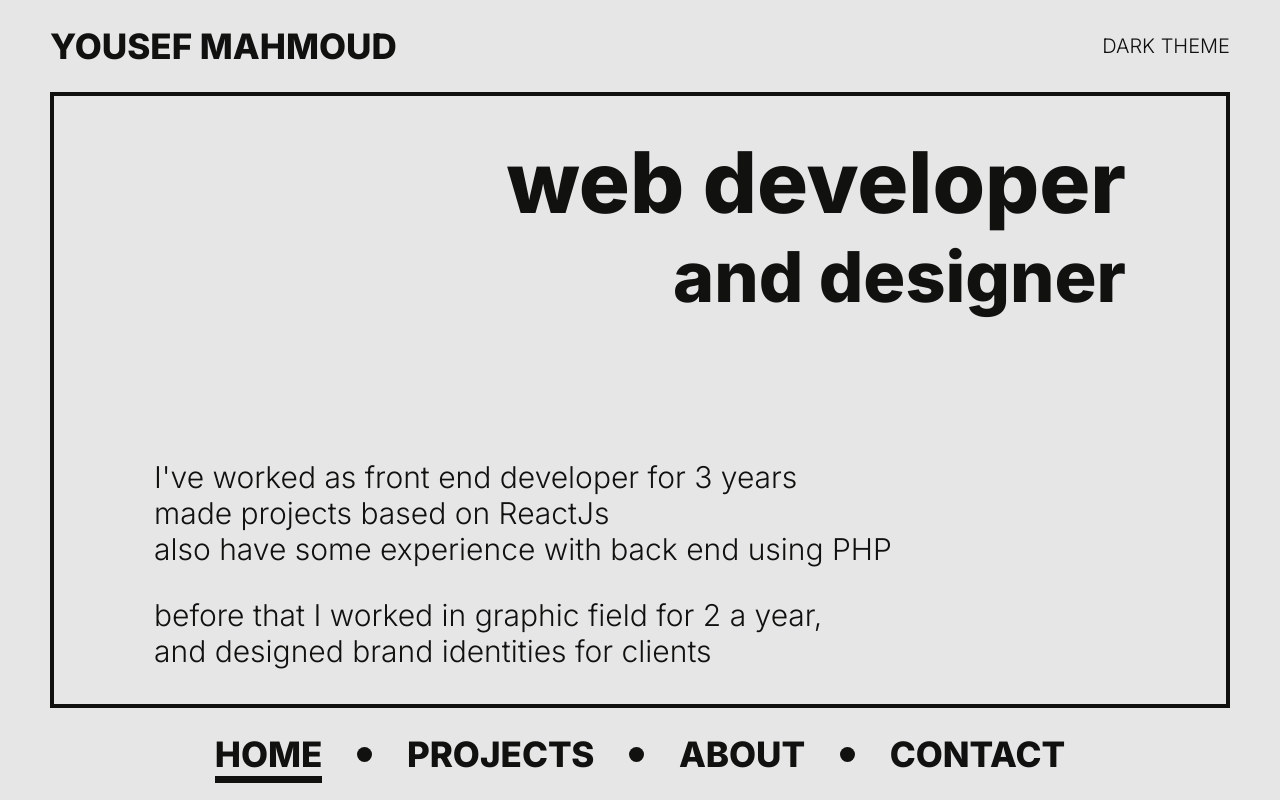
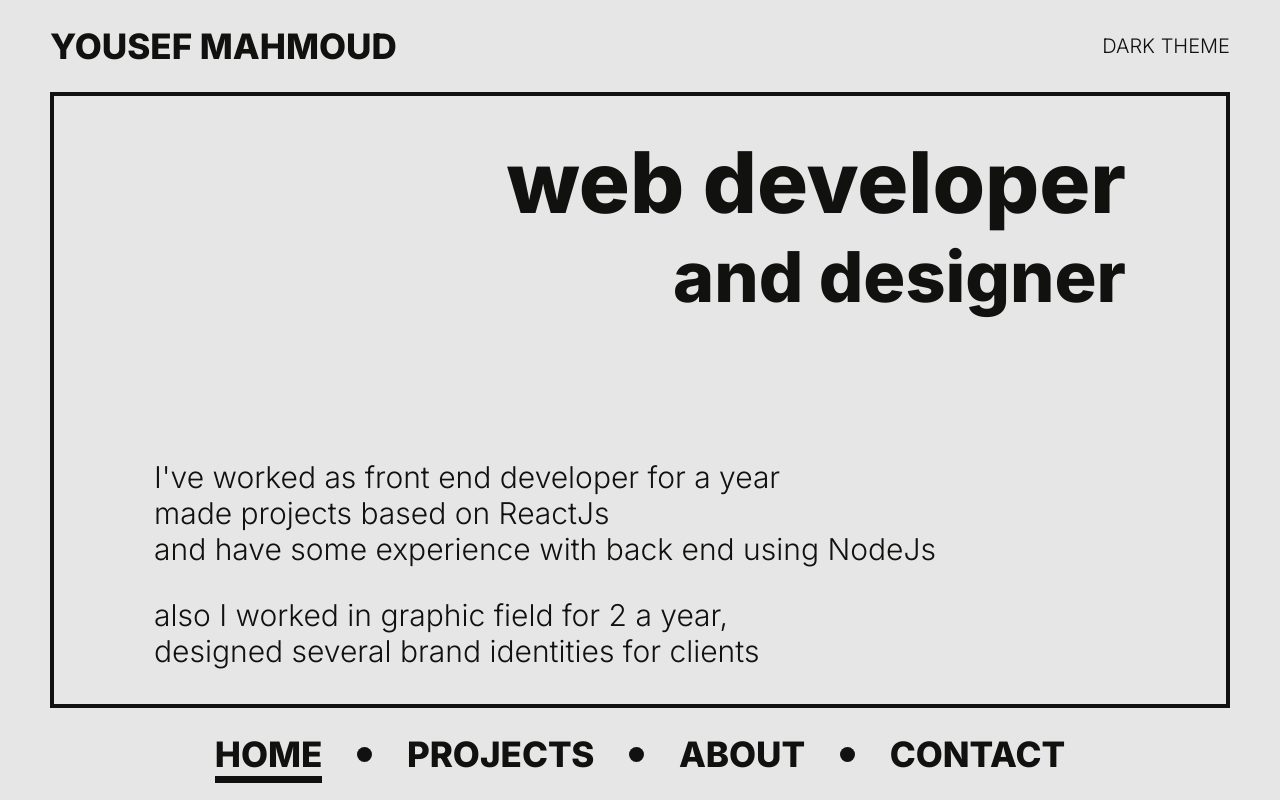
Before and after one commit to usef-mahmud/portfolio, a React (Create React App) app: page / in a window 1280 px wide. Built offline with nearby package versions, Linux system fonts and the light colour scheme.

Commit message:
Update Home.jsx

```diff
--- a/src/pages/Home/Home.jsx
+++ b/src/pages/Home/Home.jsx
@@ -20,14 +20,14 @@ const Home = () => {
         <div className="about-info">
           <div className="about-info__content">
             <div className="info__section-1">
-              I've worked as front end developer for 3 years <br />
+              I've worked as front end developer for a year <br />
               made projects based on ReactJs <br />
-              also have some experience with back end using PHP
+              and have some experience with back end using NodeJs
             </div>
 
             <div className="info__scetion-2">
-              before that I worked in graphic field for 2 a year, <br />
-              and designed brand identities for clients
+              also I worked in graphic field for 2 a year, <br />
+              designed several brand identities for clients
             </div>
           </div>
         </div>
```
